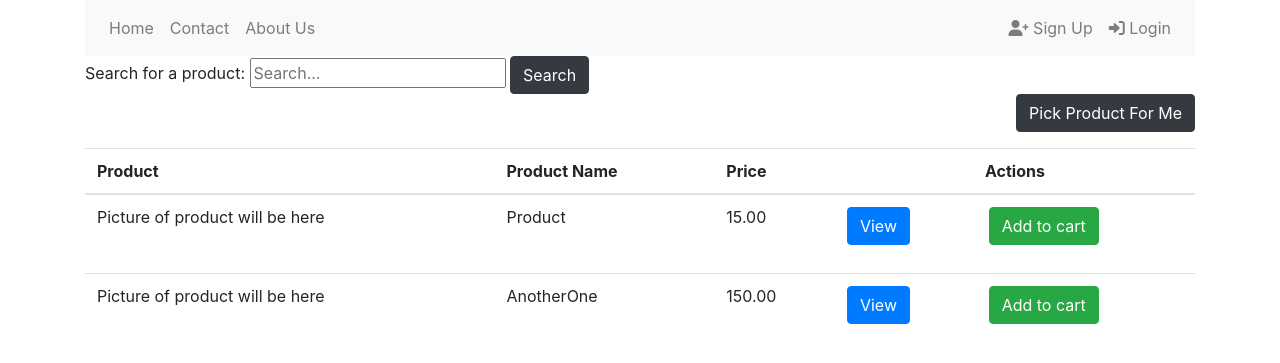
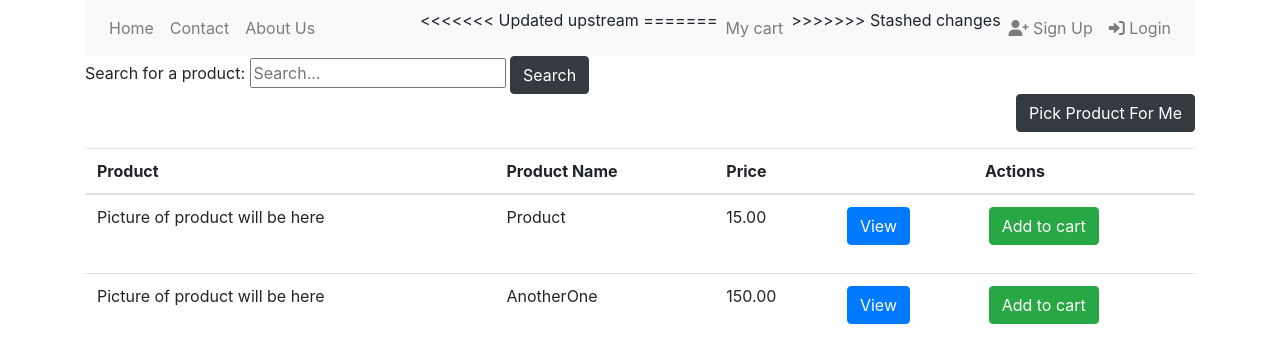
Before and after one commit to ChristinaKs/eComm-Term-Project, a PHP site: page /TermProject/ in a window 1280 px wide. Shown: the top 363 px of the page. Run offline with PHP 8.4, Linux system fonts and the light colour scheme; data comes from the database, SQL or seed files in the repository; data that the repository does not hold is empty.

Commit message:
Update header.php

```diff
--- a/TermProject/app/views/includes/header.php
+++ b/TermProject/app/views/includes/header.php
@@ -35,6 +35,12 @@
   </ul>
 
   <ul class="nav navbar-nav navbar-right">
+<<<<<<< Updated upstream
+=======
+    <li class="nav-item">
+      <a class="nav-link" href="/TermProject/Cart/userCart">My cart</a>
+    </li>
+>>>>>>> Stashed changes
     <?php
     if (isLoggedIn()) {
       echo '<li class="nav-item"><a class="nav-link" href="/TermProject/userCart">My cart</a></li>';
```
